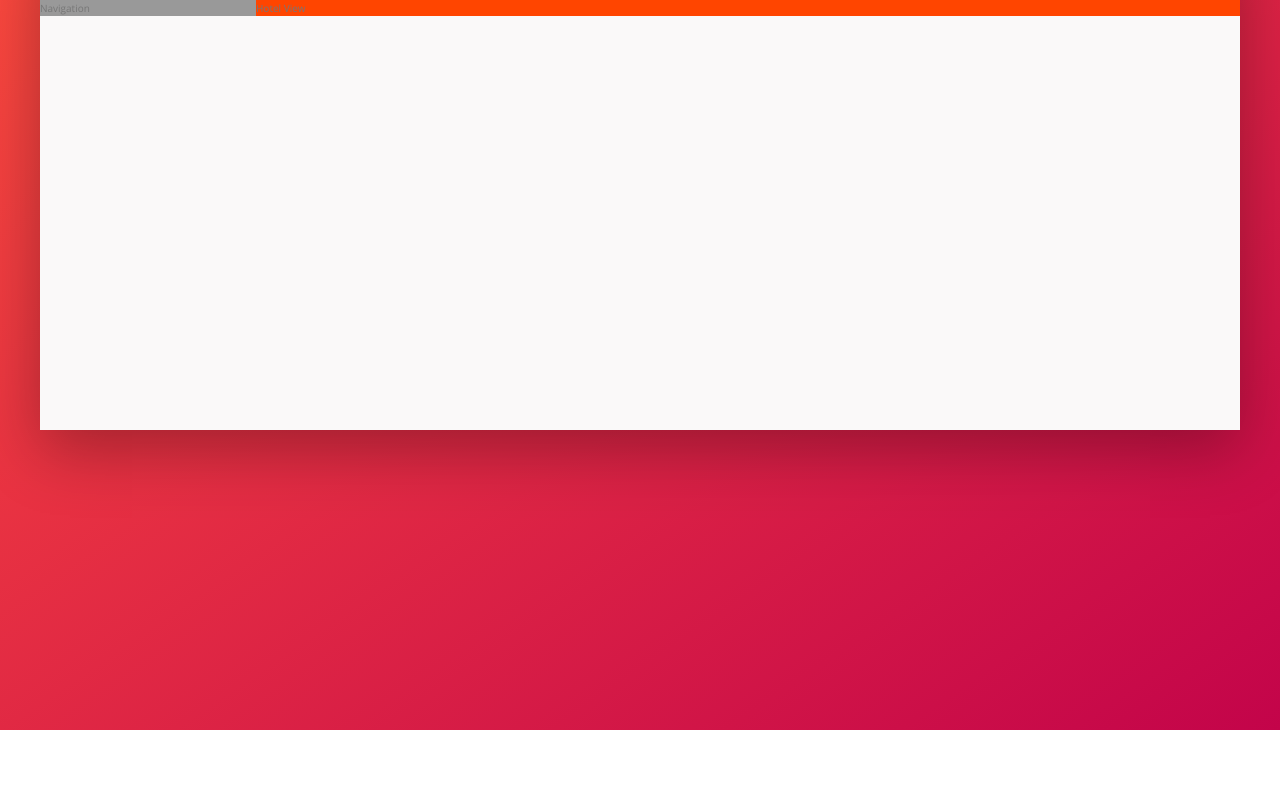
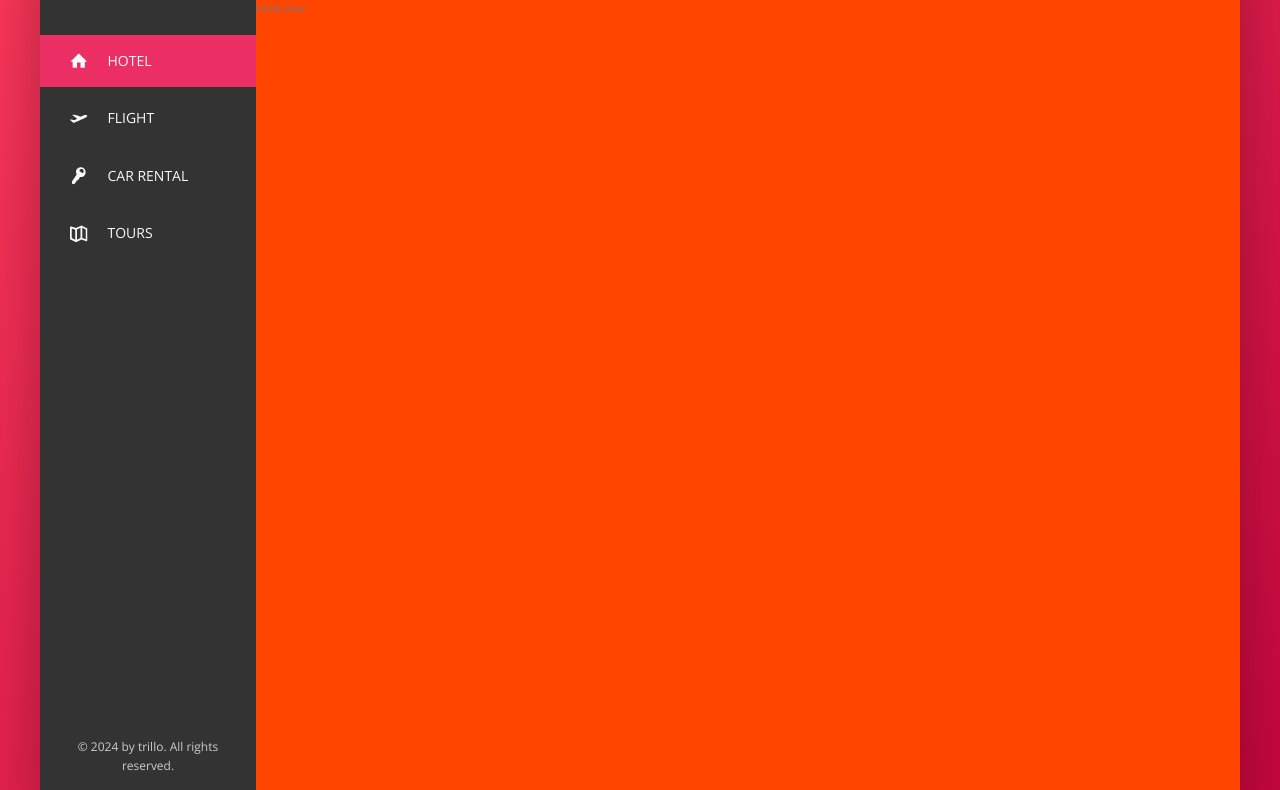
Before and after one commit to Baejita/Trillo, a website: page starter/index.html in a window 1280 px wide. Shown: the part 150-940 px from the top of the page. Before the commit the page ends 880 px from the top, so only its background shows below. Drawn offline with nearby package versions, Linux system fonts and the light colour scheme.

Commit message:
navComplete

```diff
--- a/starter/index.html
+++ b/starter/index.html
@@ -57,8 +57,52 @@
           </div>
         </nav>
       </header>
+
+
       <div class="content">
-        <nav class="sidebar">Navigation</nav>
+        <nav class="sidebar">
+          <ul class="side-nav">
+            <li class="side-nav__item side-nav__item--active">
+              <a href="#" class="side-nav__link">
+                <svg class="side-nav__icon">
+                  <use xlink:href="img/sprite.svg#icon-home"></use>
+                </svg>
+                <span>Hotel</span>
+              </a>
+            </li>
+
+            <li class="side-nav__item">
+              <a href="#" class="side-nav__link">
+                <svg class="side-nav__icon">
+                  <use xlink:href="img/sprite.svg#icon-aircraft-take-off"></use>
+                </svg>
+                <span>Flight</span>
+              </a>
+            </li>
+
+            <li class="side-nav__item">
+              <a href="#" class="side-nav__link">
+                <svg class="side-nav__icon">
+                  <use xlink:href="img/sprite.svg#icon-key"></use>
+                </svg>
+                <span>Car rental</span>
+              </a>
+            </li>
+
+            <li class="side-nav__item">
+              <a href="#" class="side-nav__link">
+                <svg class="side-nav__icon">
+                  <use xlink:href="img/sprite.svg#icon-map"></use>
+                </svg>
+                <span>Tours</span>
+              </a>
+            </li>
+          </ul>
+
+          <div class="legal">
+            &copy; 2024 by trillo. All rights reserved.
+          </div>
+        </nav>
         <main class="hotel-view">Hotel View</main>
       </div>
     </div>
--- a/starter/sass/_base.scss
+++ b/starter/sass/_base.scss
@@ -4,8 +4,8 @@ COLORS
 */
 :root {
   --color-primary: #eb2f64;
-  --color-primary-light: #ff4e3d;
-  --color-primary-dark: #c3044a;
+  --color-primary-light: #ff3a5b;
+  --color-primary-dark: #c3043d;
 
   --color-Grey-light-2: #f4f2f2;
   --color-Grey-light-1: #faf9f9;
--- a/starter/sass/_components.scss
+++ b/starter/sass/_components.scss
@@ -116,3 +116,89 @@
     margin-right: 1rem;
   }
 }
+
+///////////////////////////////////
+/// ///side navigation
+///
+.side-nav {
+  font-size: 1.4rem;
+  list-style: none;
+  margin-top: 3.5rem;
+
+  &__item {
+    position: relative;
+
+    &:not(:last-child) {
+      margin-bottom: .5rem;
+    }
+
+  }
+
+  &__item::before{
+    content:"";
+    position:absolute;
+    top: 0;
+    left: 0;
+    height: 100%;
+    width: 3px;
+    background-color: var(--color-primary);
+    transform: scaleY(0);
+    transition: transform .2s, width cubic-bezier(1,0,0,1) .4s .2s,
+              background-color .1s;
+
+  }
+  &__item:hover::before,
+  &__item--active::before{
+
+    transform: scaleY(1);
+    width: 100%;
+  }
+
+
+
+  &__item:active::before{
+    background-color: var(--color-primary-light);
+  }
+
+
+  &__link:link,
+  &__link:visited{
+    color: var(--color-Grey-light-1);
+    text-decoration: none;
+    text-transform: uppercase;
+    display: block;
+    padding:1.5rem 3rem;
+    position: relative;
+    z-index: 10;
+
+    display: flex;
+    align-items: center;
+
+  }
+
+
+
+
+  &__icon {
+
+    width: 1.75rem;
+    height: 1.75rem;
+    margin-right: 2rem ;
+    fill: currentColor;
+
+
+
+  }
+
+}
+
+
+///////////////////////////////////
+/// ///Legal Text
+
+.legal{
+  font-size:1.2rem ;
+  color:var(--color-Grey-light-4);
+  text-align: center;
+  padding:2.5rem;
+}
--- a/starter/sass/_layout.scss
+++ b/starter/sass/_layout.scss
@@ -22,13 +22,19 @@
 }
 
 .sidebar {
-  background-color: var(--color-Grey-dark-3);
+  background-color: var(--color-Grey-dark-1);
   flex: 0 0 18%;
+
+  display: flex;
+  flex-direction: column;
+  justify-content: space-between;
 }
 
 .hotel-view {
   background-color: #fff;
+
+  //test
   background-color: orangered;
-
+  height: 80rem;
   flex: 1;
 }
```
Also changed, not shown: starter/css/style.css.
